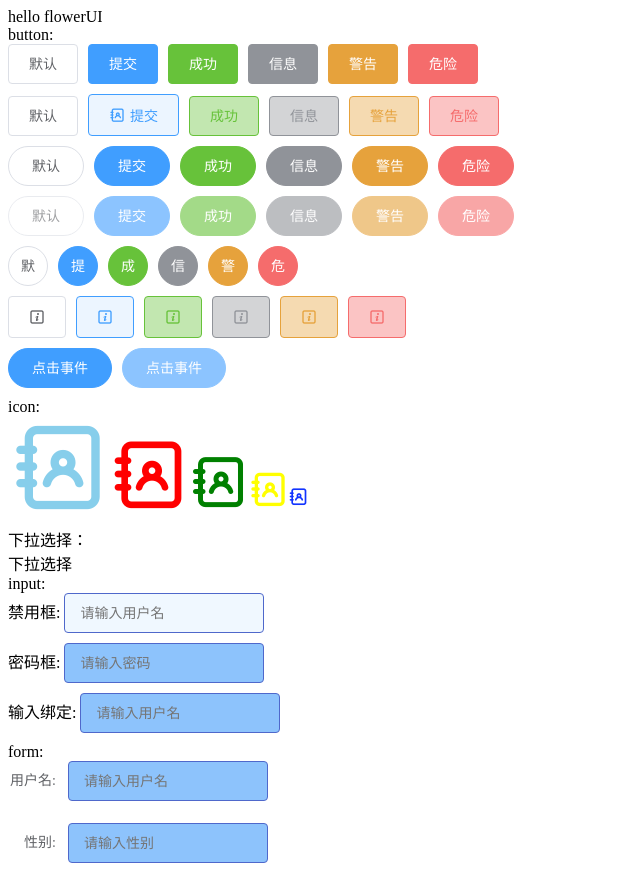
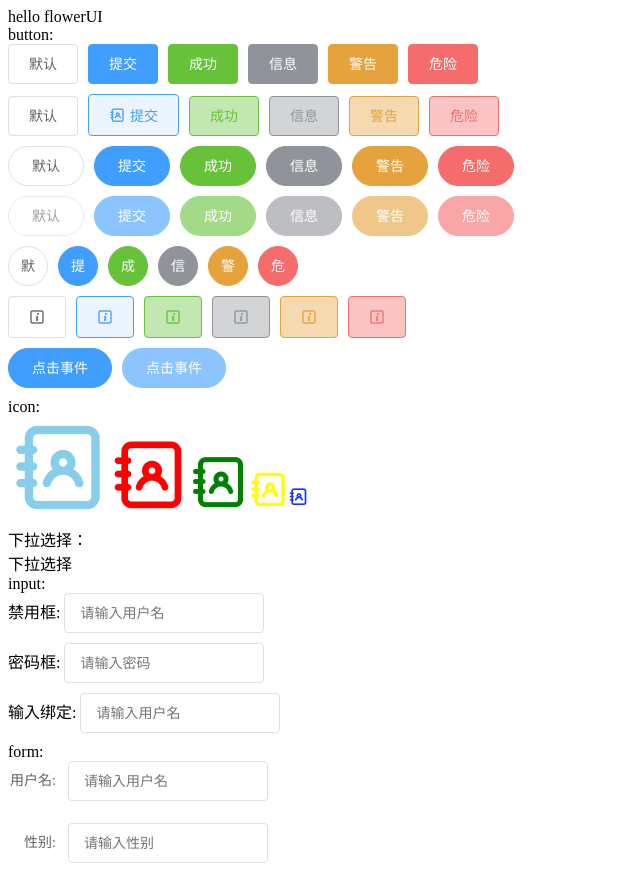
Before and after one commit to huashaoya/flower-ui, a Vue app: page / in a window 1280 px wide. Shown: the whole page, without its empty margins (0-640 px from the left). Built offline with nearby package versions, Linux system fonts and the light colour scheme.

Commit message:
input背景颜色修改

```diff
--- a/src/components/input.vue
+++ b/src/components/input.vue
@@ -45,10 +45,10 @@ export default {
   display: inline-block;
   .fl-input_inner {
     -webkit-appearance: none;
-    background-color: #8dc3fc;
+    background-color: white;
     background-image: none;
     border-radius: 4px;
-    border: 1px solid rgb(79, 104, 203);
+    border: 1px solid #dcdfe6;//rgb(79, 104, 203)
     box-sizing: border-box;
     color: black;
     display: inline-block;
@@ -65,8 +65,8 @@ export default {
       border-color: black;
     }
     &.is-disabled {// 禁用样式
-      background-color: aliceblue;
-      border-color: rgb(79, 104, 203);
+      background-color: white;
+      border-color: #dcdfe6;//rgb(79, 104, 203)
       color: rgb(154, 184, 210);
       cursor: not-allowed;// 有个禁止标志
     }
```
